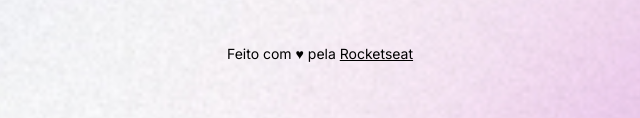
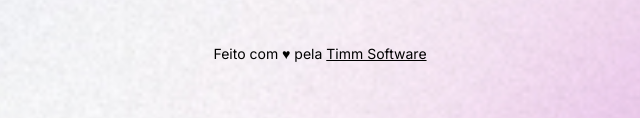
Before and after one commit to hceregatti/projeto-devlinks, a plain HTML site: page index.html in a window 1280 px wide. Shown: the part 679-797 px from the top of the page, 320-960 px from the left. Drawn offline with nearby package versions, Linux system fonts and the light colour scheme.

Commit message:
fix: correção url do footer

```diff
--- a/index.html
+++ b/index.html
@@ -53,7 +53,7 @@
             </a>
         </div>
         <footer>
-            Feito com ♥ pela <a href="https://rocketseat.com.br/" target="_blank">Rocketseat</a>
+            Feito com ♥ pela <a href="https://timm.software" target="_blank">Timm Software</a>
         </footer>
     </div>
 
```
